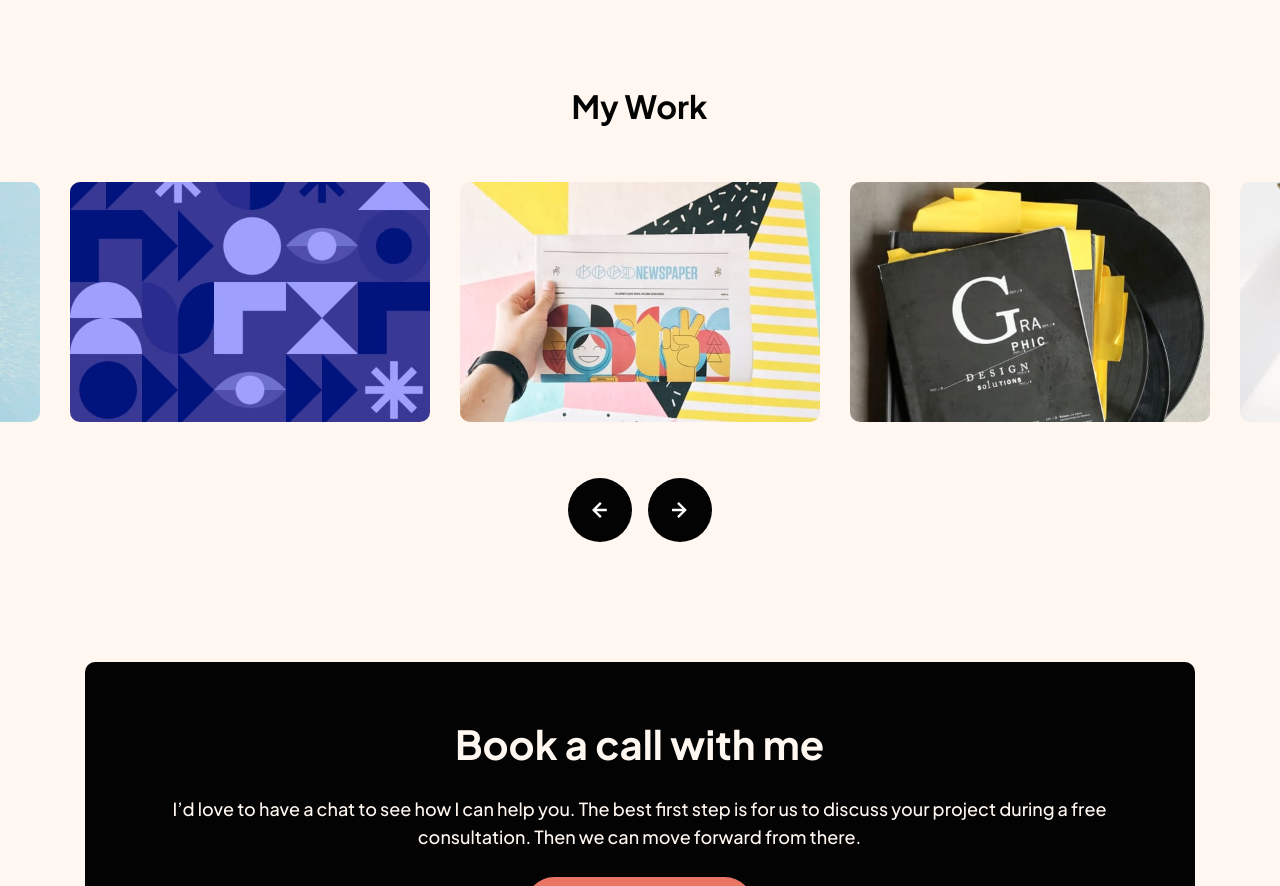
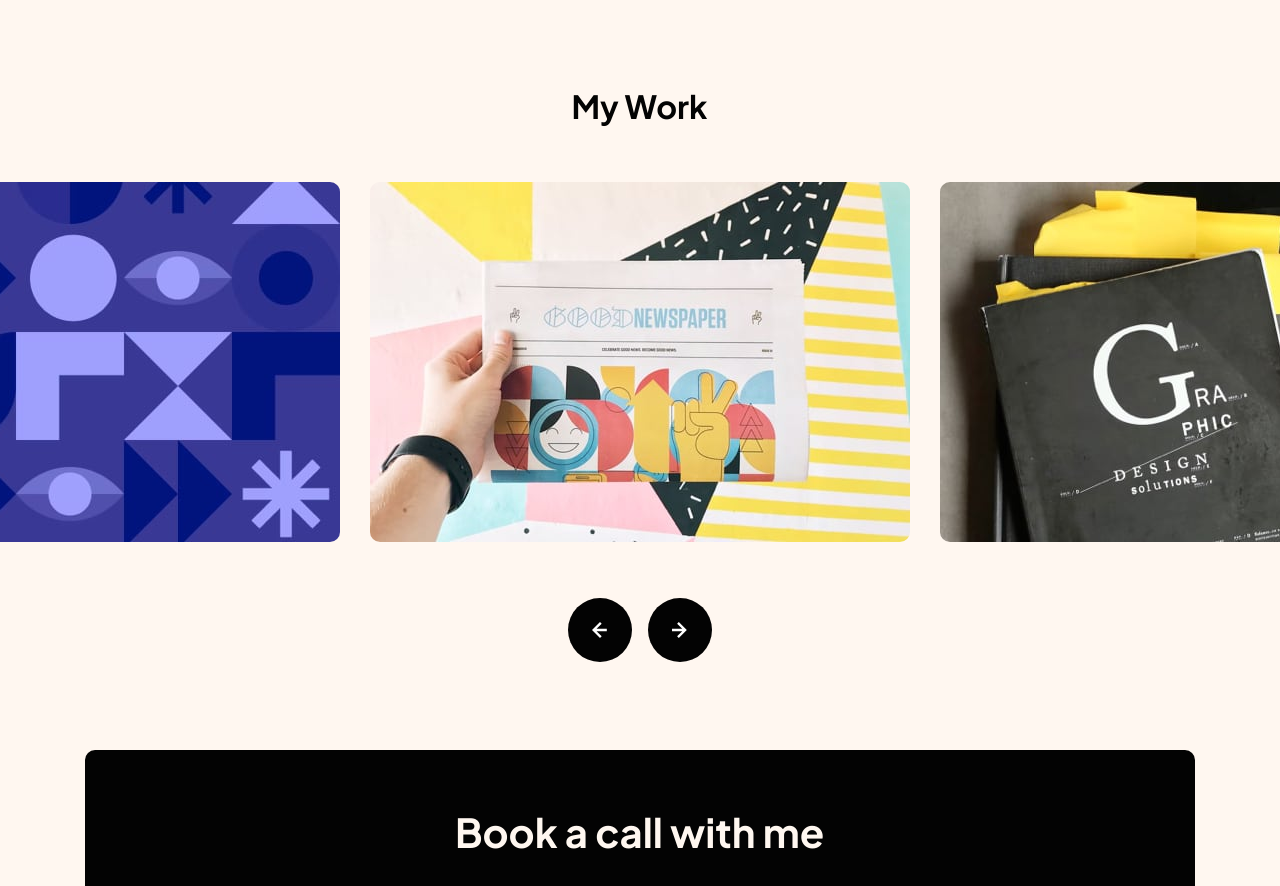
Before and after one commit to miguelzaga/single-page-design-portfolio, a JavaScript app: page / in a window 1280 px wide. Shown: the part 1338-2224 px from the top of the page. Built offline with nearby package versions, Linux system fonts and the light colour scheme.

Commit message:
style work for destkop

```diff
--- a/src/scss/03-objects/_slider.scss
+++ b/src/scss/03-objects/_slider.scss
@@ -30,4 +30,10 @@
       max-width: 360px;
     }
   }
+
+  @include breakpoint($lg) {
+    &__img {
+      max-width: 540px;
+    }
+  }
 }
--- a/src/scss/05-components/_work.scss
+++ b/src/scss/05-components/_work.scss
@@ -15,4 +15,8 @@
       margin-bottom: 56px;
     }
   }
+
+  @include breakpoint($md) {
+    margin-bottom: 88px;
+  }
 }
```
